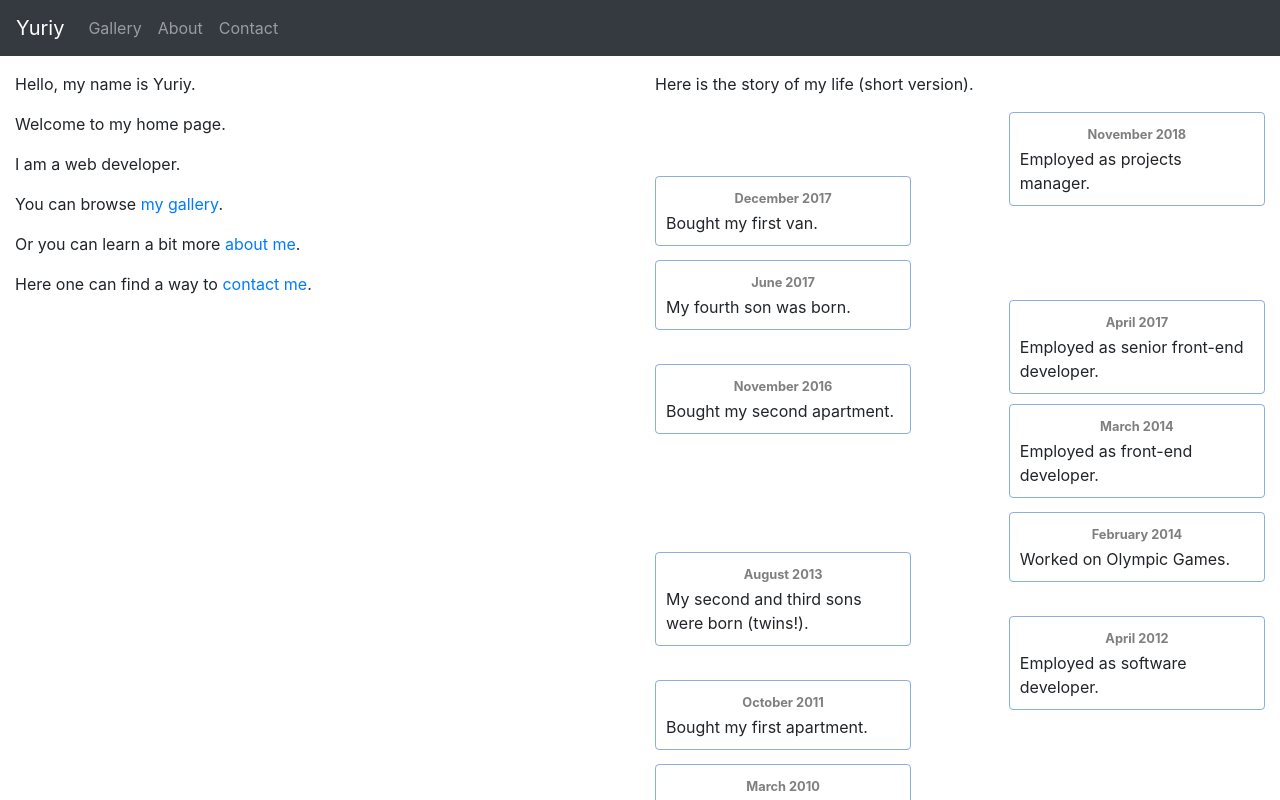
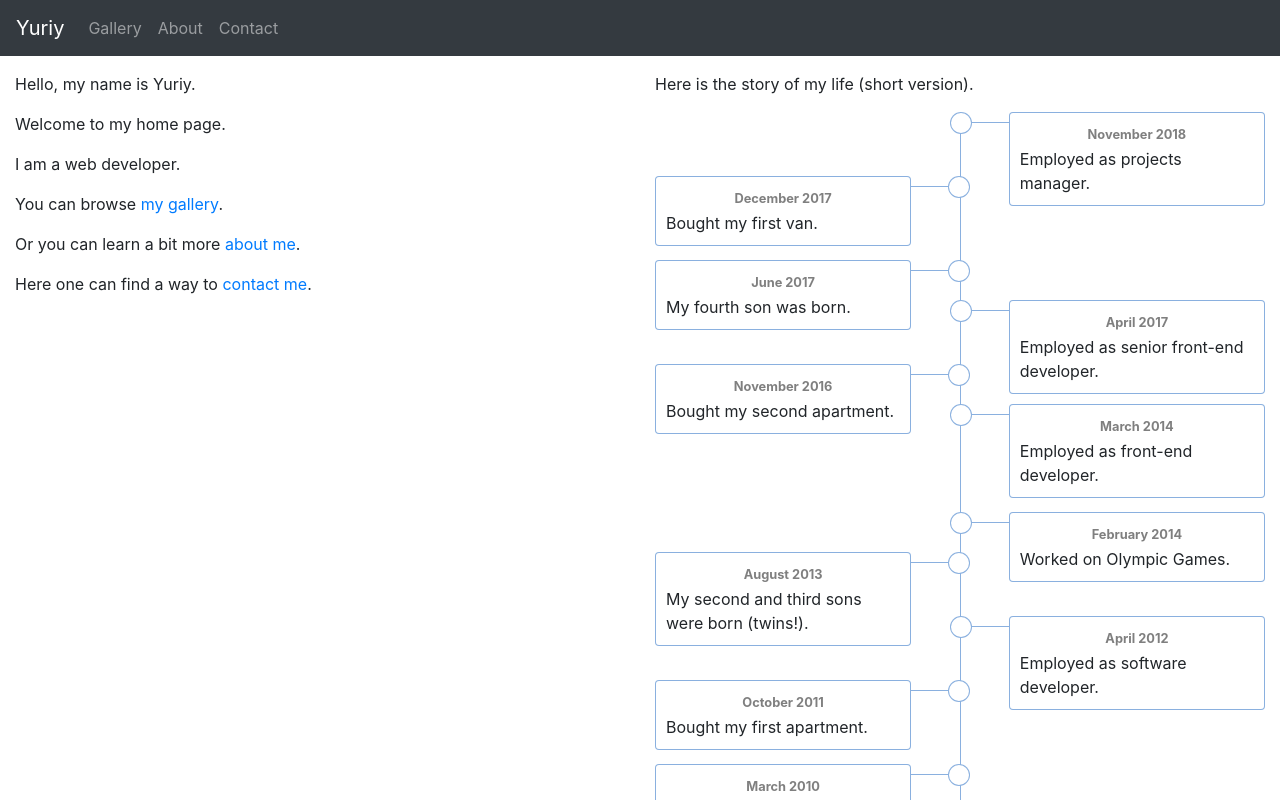
Before and after one commit to peacefullatom/portfolio, a React (Create React App) app: page / in a window 1280 px wide. Shown: the top 800 px of the page. Built offline with nearby package versions, Linux system fonts and the light colour scheme.

Commit message:
feat: finished the tree of life.

```diff
--- a/src/page/intro/TreeOfLife.scss
+++ b/src/page/intro/TreeOfLife.scss
@@ -1,4 +1,17 @@
+$color: rgba(109, 157, 215, 0.8);
+$background: #ffffff;
+$size: 20px;
+$position: -$size / 2;
+
 .tree {
+  &__stem {
+    position: absolute;
+    height: 100%;
+    width: 1px;
+    background: $color;
+    left: 50%;
+  }
+
   &__block {
     position: relative;
     margin-top: 14px;
@@ -9,19 +22,57 @@
     margin-top: -30px;
   }
 
+  &__branch {
+    position: absolute;
+    height: 1px;
+    width: 50%;
+    top: 10px;
+    background: $color;
+  }
+
+  &_right &__branch {
+    right: 0px;
+  }
+
+  &_left &__branch {
+    left: 0px;
+  }
+
+  &__joint {
+    position: absolute;
+    width: $size;
+    height: $size;
+    border-radius: 50%;
+    border: 1px solid $color;
+    top: $position;
+    background: $background;
+    box-sizing: content-box;
+  }
+
+  &_right &__joint {
+    left: $position;
+  }
+
+  &_left &__joint {
+    right: $position;
+  }
+
+  &__content {
+    position: relative;
+    width: 42%;
+    border: 1px solid $color;
+    border-radius: 4px;
+    padding: 10px;
+    background: $background;
+    z-index: 1;
+  }
+
   &_left &__content {
     margin-right: auto;
   }
 
   &_right &__content {
     margin-left: auto;
-  }
-
-  &__content {
-    width: 42%;
-    border: 1px solid rgba(109, 157, 215, 0.8);
-    border-radius: 4px;
-    padding: 10px;
   }
 
   &__date {
--- a/src/page/intro/TreeOfLife.tsx
+++ b/src/page/intro/TreeOfLife.tsx
@@ -15,6 +15,9 @@ const TreeOfLifeBlock: React.FC<ITreeOfLifeItem> = props => {
 
   return (
     <div className={`${block} ${position}`}>
+      <div className='tree__branch'>
+        <div className='tree__joint'></div>
+      </div>
       <div className={content}>
         <div className={date}>{date2str(props.date)}</div>
         {props.value}
@@ -25,7 +28,8 @@ const TreeOfLifeBlock: React.FC<ITreeOfLifeItem> = props => {
 
 const TreeOfLife: React.FC = () => {
   return (
-    <div className='my-3'>
+    <div className='position-relative my-3'>
+      <div className='tree__stem'></div>
       {introTreeOfLife
         .sort((a, b) => {
           if (a.date.getTime() > b.date.getTime()) {
```
